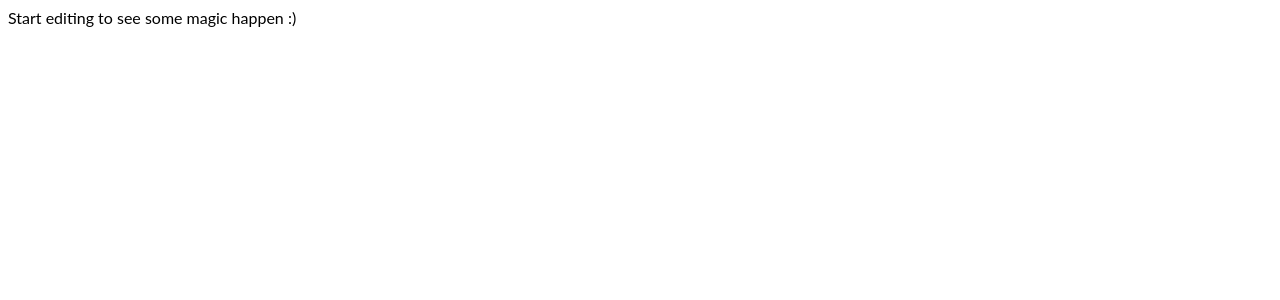
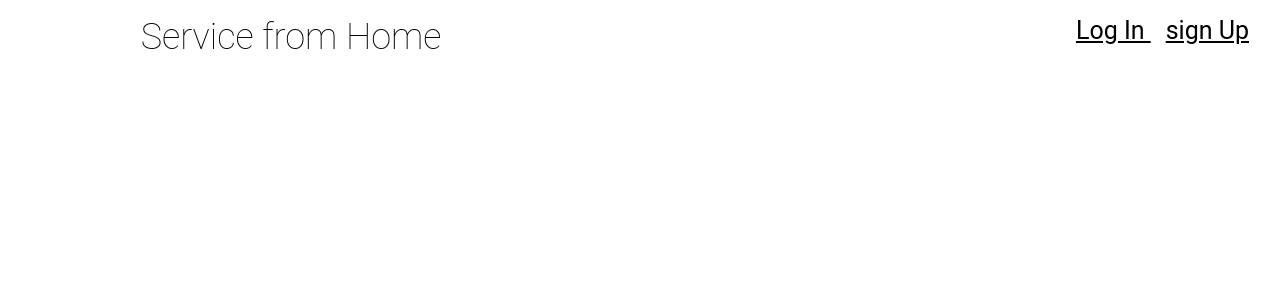
Before and after one commit to joshuarabanal/service-from-home, an Angular app: page / in a window 1280 px wide. Shown: the top 300 px of the page. Built offline with nearby package versions, Linux system fonts and the light colour scheme.

Commit message:
2 files modified

```diff
--- a/src/app/app.component.html
+++ b/src/app/app.component.html
@@ -1,4 +1,5 @@
 
-<p>
-  Start editing to see some magic happen :)
-</p>
+<action-bar title="Service from Home">
+  <action-button title="Log In" href="login"></action-button>
+  <action-button title="sign Up" href="signup"></action-button>
+</action-bar>
--- a/src/styles.css
+++ b/src/styles.css
@@ -1 +1,42 @@
-/* Add application styles & imports to this file! */
+/* Global Styles */
+
+* {
+  font-family: 'Roboto', Arial, sans-serif;
+  color: #616161;
+  box-sizing: border-box;
+  -webkit-font-smoothing: antialiased;
+  -moz-osx-font-smoothing: grayscale;
+}
+
+body {
+  margin: 0;
+}
+
+.container {
+  display: flex;
+  flex-direction: row;
+}
+
+router-outlet + *  {
+  padding: 0 16px;
+}
+
+/* Text */
+
+h1 {
+  font-size: 32px;
+}
+
+h2 {
+  font-size: 20px;
+}
+
+h1, h2 {
+  font-weight: lighter;
+}
+
+p {
+  font-size: 18px;
+  line-height: normal;
+  text-indent:4em;
+}
```
